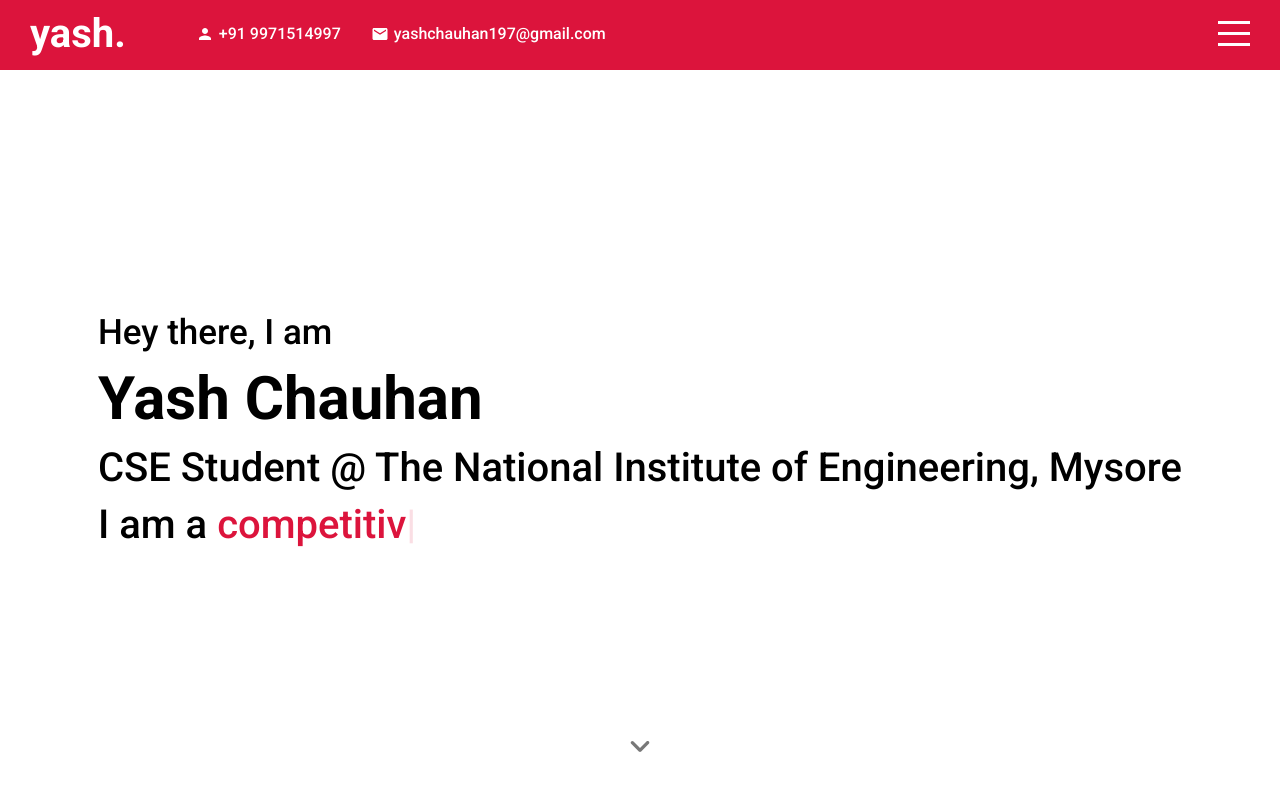
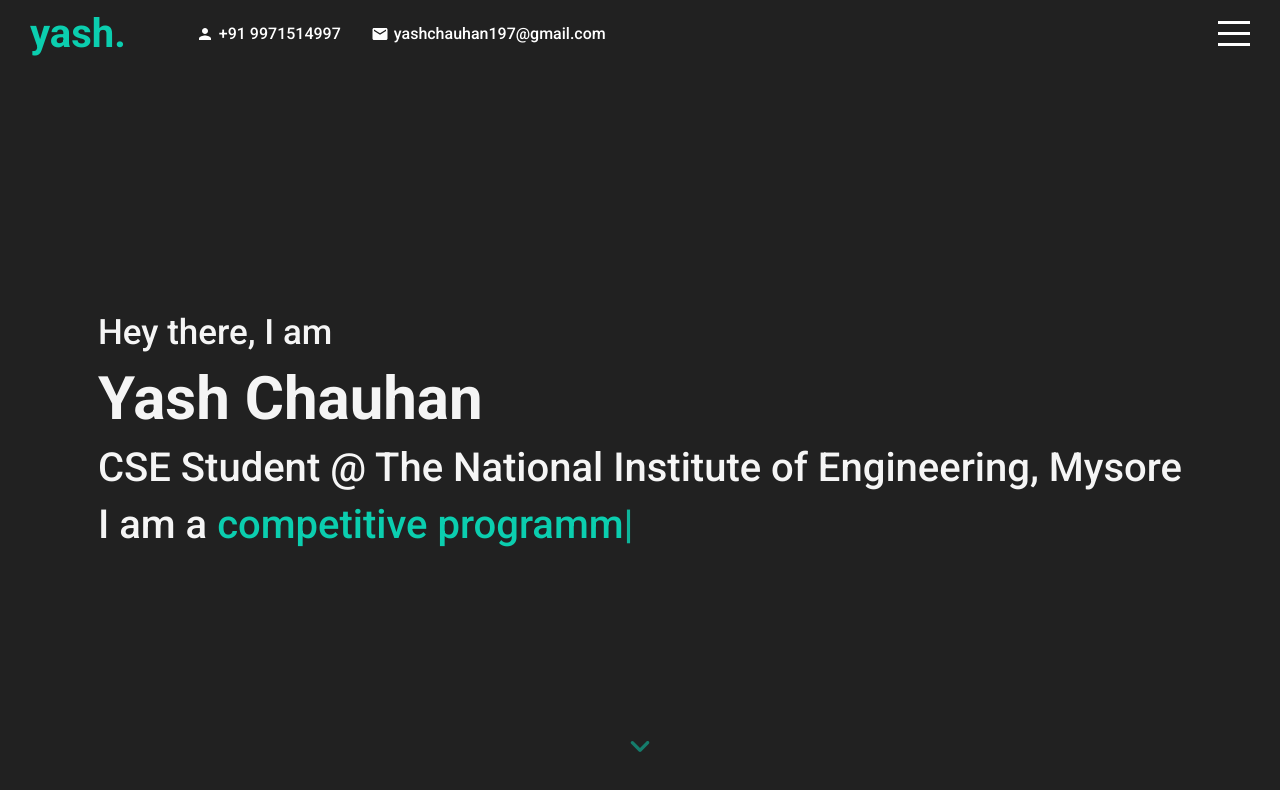
Before and after one commit to yash3001/yash30, a React (Create React App) app: page / in a window 1280 px wide. Shown: the top 790 px of the page. Built offline with nearby package versions, Linux system fonts and the light colour scheme.

Commit message:
theme changed to darkmode

```diff
--- a/src/components/About/About.jsx
+++ b/src/components/About/About.jsx
@@ -22,7 +22,7 @@ export default function About({ menuOpen, setMenuOpen }) {
           "valorant player :)",
         ],
       });
-    }, 1000);
+    }, 1500);
   }, []);
 
   function check() {
@@ -32,7 +32,7 @@ export default function About({ menuOpen, setMenuOpen }) {
   }
   return (
     <div className="about" id="about" onClick={check}>
-      <Zoom bottom cascade>
+      <Zoom cascade>
         <div className="wrapper">
           <h2>Hey there, I am</h2>
           <h1>Yash Chauhan</h1>
--- a/src/components/About/about.scss
+++ b/src/components/About/about.scss
@@ -1,8 +1,9 @@
 .about {
-  background-color: white;
+  background-color: #212121;
   display: flex;
   justify-content: space-around;
   position: relative;
+  color: whitesmoke;
 
   .wrapper {
     height: 100%;
@@ -26,7 +27,7 @@
 
       span {
         font-size: inherit;
-        color: crimson;
+        color: #0bceaf;
       }
 
       .ityped-cursor {
@@ -77,7 +78,7 @@
 
     .down-icon {
       font-size: 40px;
-      color: black;
+      color: #0bceaf;
       animation: arrowBlink 1.5s infinite;
     }
 
--- a/src/components/Menu/menu.scss
+++ b/src/components/Menu/menu.scss
@@ -3,7 +3,7 @@
 .menu {
   width: 300px;
   height: 100vh;
-  background-color: $mainColor;
+  background-color: #0bceaf;
   position: fixed;
   top: 0;
   right: -300px;
@@ -27,12 +27,13 @@
     font-weight: 300;
     color: white;
     width: 60%;
+    text-align: center;
 
     li {
       margin-bottom: 30px;
       a {
         font-size: inherit;
-        color: inherit;
+        color: black;
         text-decoration: none;
       }
 
--- a/src/components/Topbar/topbar.scss
+++ b/src/components/Topbar/topbar.scss
@@ -3,7 +3,7 @@
 .topbar {
   width: 100%;
   height: 70px;
-  background-color: crimson;
+  background-color: #212121;
   color: white;
   position: fixed;
   top: 0;
@@ -24,8 +24,9 @@
         font-size: 40px;
         font-weight: 700;
         text-decoration: none;
-        color: inherit;
+        color: #0bceaf;
         margin-right: 40px;
+        transition: all 1s ease;
       }
 
       .itemContainer {
@@ -70,20 +71,24 @@
   }
 
   &.active {
-    background-color: $mainColor;
-    color: white;
+    background-color: #0bceaf;
+    color: black;
+
+    .wrapper .left .logo {
+      color: black;
+    }
 
     .hamburger {
       span {
         &:first-child {
-          background-color: white;
+          background-color: black;
           transform: rotate(45deg);
         }
         &:nth-child(2) {
           opacity: 0;
         }
         &:last-child {
-          background-color: white;
+          background-color: black;
           transform: rotate(-45deg);
         }
       }
```
